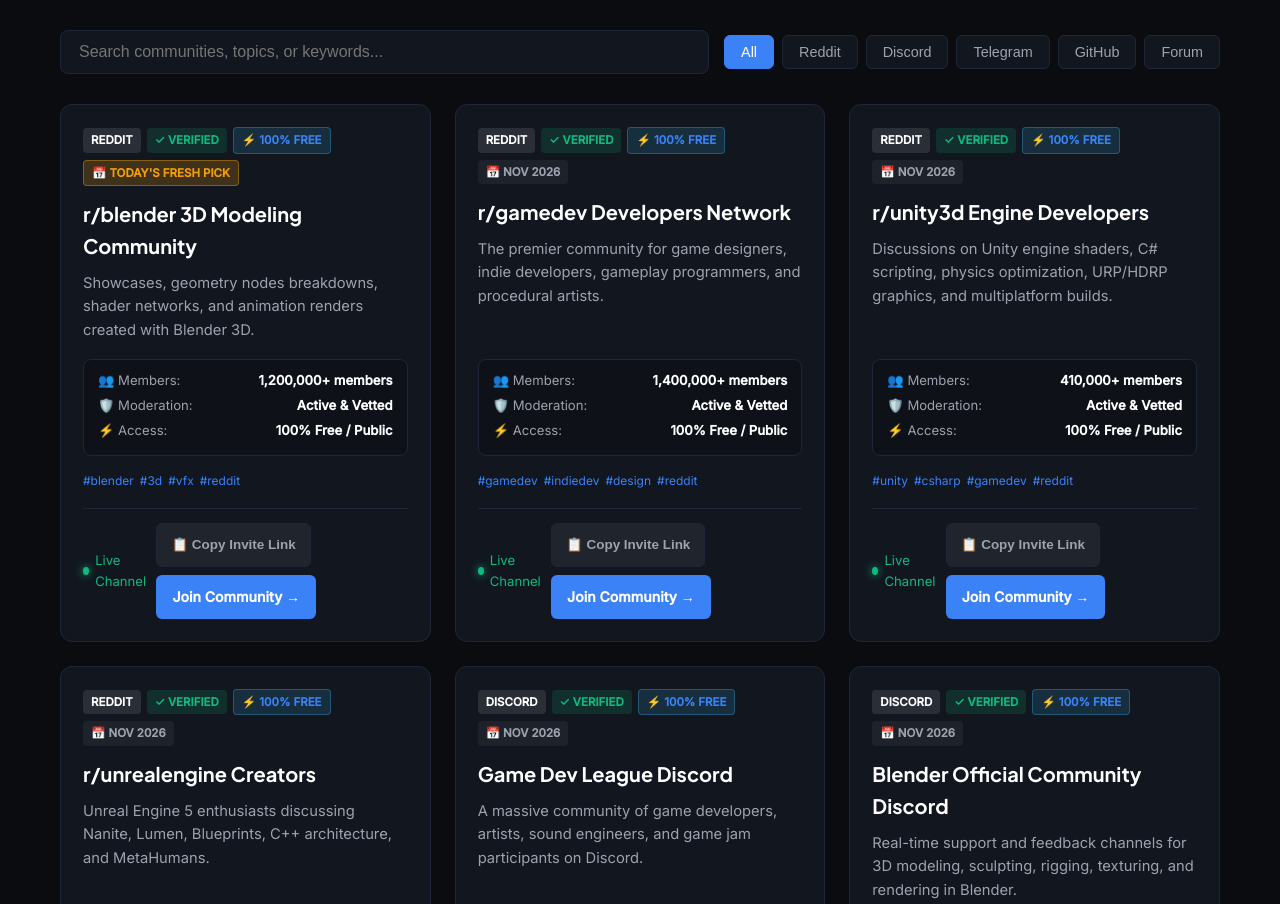
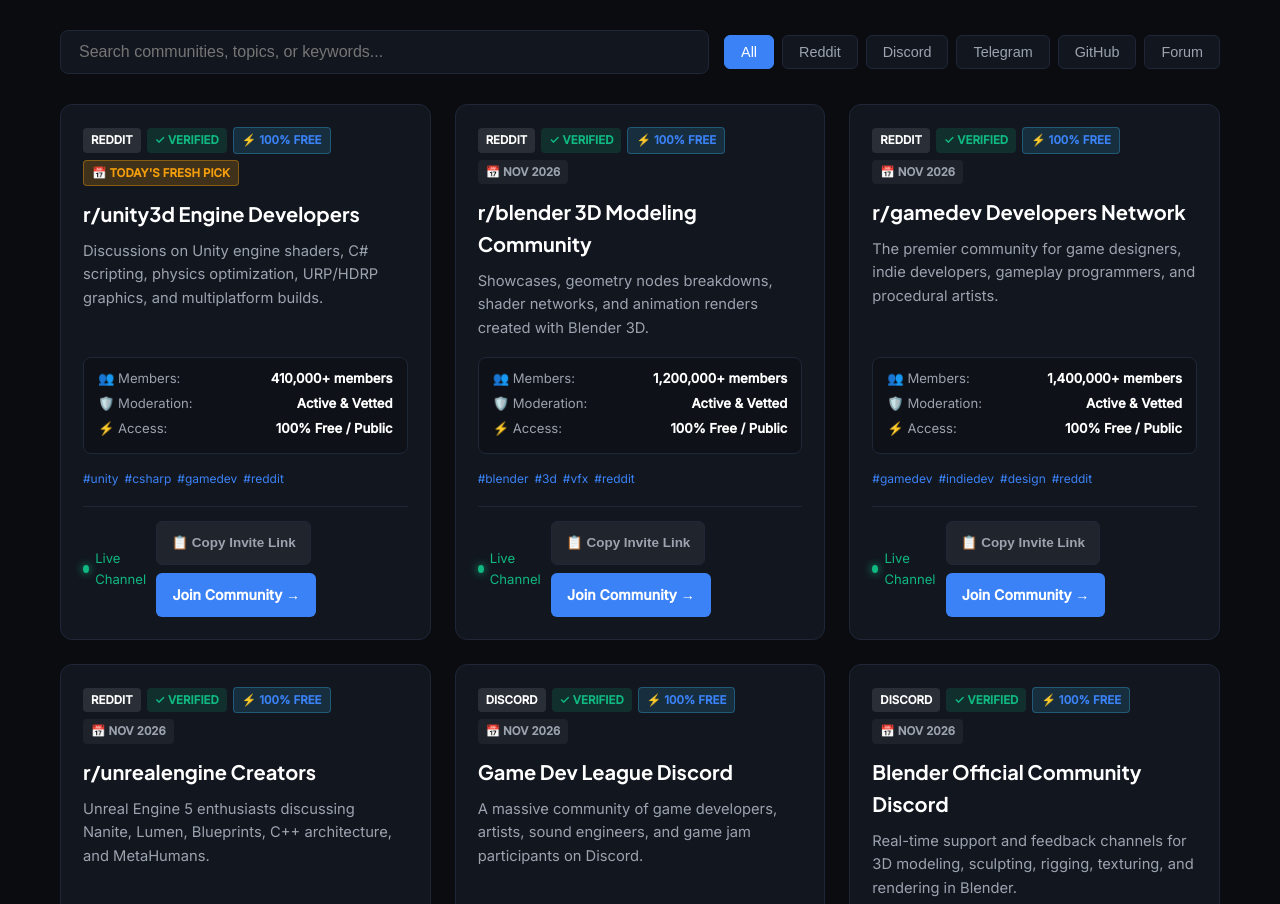
Before and after one commit to jibranpcccc/cinema-4d-octane-motion-designers-hub, a plain HTML site: page index.html in a window 1280 px wide. Shown: the part 1131-2035 px from the top of the page. Drawn offline with Linux system fonts and the light colour scheme.

Commit message:
feat(replenishment): fresh community links added - 2026-11-20 [skip ci]

```diff
--- a/index.html
+++ b/index.html
@@ -148,23 +148,23 @@
           {
             "@type": "ListItem",
             "position": 1,
+            "name": "r/unity3d Engine Developers",
+            "description": "Discussions on Unity engine shaders, C# scripting, physics optimization, URP/HDRP graphics, and multiplatform builds.",
+            "url": "https://www.reddit.com/r/unity3d/"
+          },
+          {
+            "@type": "ListItem",
+            "position": 2,
             "name": "r/blender 3D Modeling Community",
             "description": "Showcases, geometry nodes breakdowns, shader networks, and animation renders created with Blender 3D.",
             "url": "https://www.reddit.com/r/blender/"
           },
           {
             "@type": "ListItem",
-            "position": 2,
+            "position": 3,
             "name": "r/gamedev Developers Network",
             "description": "The premier community for game designers, indie developers, gameplay programmers, and procedural artists.",
             "url": "https://www.reddit.com/r/gamedev/"
-          },
-          {
-            "@type": "ListItem",
-            "position": 3,
-            "name": "r/unity3d Engine Developers",
-            "description": "Discussions on Unity engine shaders, C# scripting, physics optimization, URP/HDRP graphics, and multiplatform builds.",
-            "url": "https://www.reddit.com/r/unity3d/"
           },
           {
             "@type": "ListItem",
@@ -617,12 +617,36 @@
         </div>
         <div id="vetted-communities" class="grid">
 
-        <div id="community-card-1" class="card" data-platform="reddit" data-category="3d & vfx">
+        <div id="community-card-1" class="card" data-platform="reddit" data-category="game engines">
             <div class="card-header">
                 <span class="badge badge-platform">Reddit</span>
                 <span class="badge badge-verified">✓ Verified</span>
                 <span class="badge badge-free">⚡ 100% Free</span>
                 <span class="badge badge-date" style="background: rgba(245, 158, 11, 0.2); color: #f59e0b; border: 1px solid rgba(245, 158, 11, 0.4); font-weight: 700;">📅 Today's Fresh Pick</span>
+            </div>
+            <h3 class="card-title">r/unity3d Engine Developers</h3>
+            <p class="card-desc">Discussions on Unity engine shaders, C# scripting, physics optimization, URP/HDRP graphics, and multiplatform builds.</p>
+            <div class="spec-matrix">
+                <div class="spec-row"><span>👥 Members:</span> <strong>410,000+ members</strong></div>
+                <div class="spec-row"><span>🛡️ Moderation:</span> <strong>Active & Vetted</strong></div>
+                <div class="spec-row"><span>⚡ Access:</span> <strong>100% Free / Public</strong></div>
+            </div>
+            <div class="tags-row"><span class="tag">#unity</span><span class="tag">#csharp</span><span class="tag">#gamedev</span><span class="tag">#reddit</span></div>
+            <div class="card-footer">
+                <span class="activity-pulse"><span class="pulse-dot"></span> Live Channel</span>
+                <div class="card-actions">
+                    <button class="btn-copy-invite" onclick="copyInviteLink(event, 'https://www.reddit.com/r/unity3d/')">📋 Copy Invite Link</button>
+                    <a href="https://www.reddit.com/r/unity3d/" target="_blank" rel="noopener noreferrer" class="btn-join">Join Community →</a>
+                </div>
+            </div>
+        </div>
+
+        <div id="community-card-2" class="card" data-platform="reddit" data-category="3d & vfx">
+            <div class="card-header">
+                <span class="badge badge-platform">Reddit</span>
+                <span class="badge badge-verified">✓ Verified</span>
+                <span class="badge badge-free">⚡ 100% Free</span>
+                <span class="badge badge-date">📅 Nov 2026</span>
             </div>
             <h3 class="card-title">r/blender 3D Modeling Community</h3>
             <p class="card-desc">Showcases, geometry nodes breakdowns, shader networks, and animation renders created with Blender 3D.</p>
@@ -641,7 +665,7 @@
             </div>
         </div>
 
-        <div id="community-card-2" class="card" data-platform="reddit" data-category="game development">
+        <div id="community-card-3" class="card" data-platform="reddit" data-category="game development">
             <div class="card-header">
                 <span class="badge badge-platform">Reddit</span>
                 <span class="badge badge-verified">✓ Verified</span>
@@ -661,30 +685,6 @@
                 <div class="card-actions">
                     <button class="btn-copy-invite" onclick="copyInviteLink(event, 'https://www.reddit.com/r/gamedev/')">📋 Copy Invite Link</button>
                     <a href="https://www.reddit.com/r/gamedev/" target="_blank" rel="noopener noreferrer" class="btn-join">Join Community →</a>
-                </div>
-            </div>
-        </div>
-
-        <div id="community-card-3" class="card" data-platform="reddit" data-category="game engines">
-            <div class="card-header">
-                <span class="badge badge-platform">Reddit</span>
-                <span class="badge badge-verified">✓ Verified</span>
-                <span class="badge badge-free">⚡ 100% Free</span>
-                <span class="badge badge-date">📅 Nov 2026</span>
-            </div>
-            <h3 class="card-title">r/unity3d Engine Developers</h3>
-            <p class="card-desc">Discussions on Unity engine shaders, C# scripting, physics optimization, URP/HDRP graphics, and multiplatform builds.</p>
-            <div class="spec-matrix">
-                <div class="spec-row"><span>👥 Members:</span> <strong>410,000+ members</strong></div>
-                <div class="spec-row"><span>🛡️ Moderation:</span> <strong>Active & Vetted</strong></div>
-                <div class="spec-row"><span>⚡ Access:</span> <strong>100% Free / Public</strong></div>
-            </div>
-            <div class="tags-row"><span class="tag">#unity</span><span class="tag">#csharp</span><span class="tag">#gamedev</span><span class="tag">#reddit</span></div>
-            <div class="card-footer">
-                <span class="activity-pulse"><span class="pulse-dot"></span> Live Channel</span>
-                <div class="card-actions">
-                    <button class="btn-copy-invite" onclick="copyInviteLink(event, 'https://www.reddit.com/r/unity3d/')">📋 Copy Invite Link</button>
-                    <a href="https://www.reddit.com/r/unity3d/" target="_blank" rel="noopener noreferrer" class="btn-join">Join Community →</a>
                 </div>
             </div>
         </div>
```
Also changed, not shown: data/groups.json (+20 -19 lines), feed.xml (+9 -2 lines).
